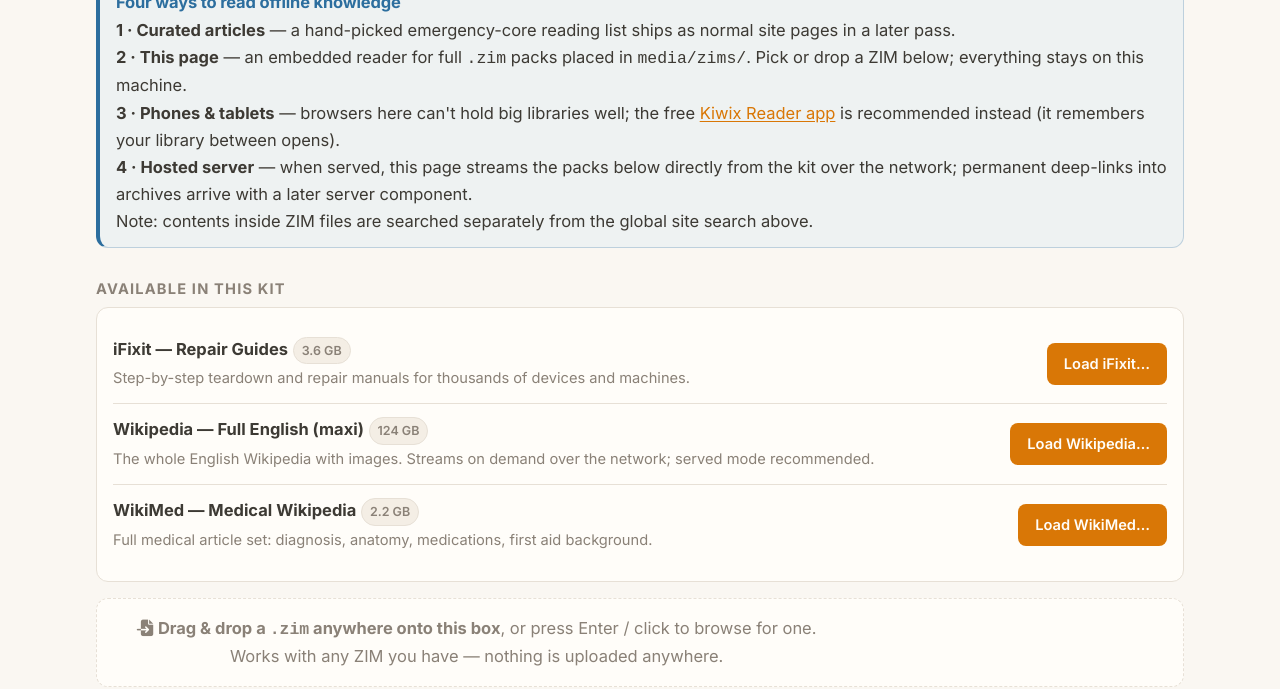
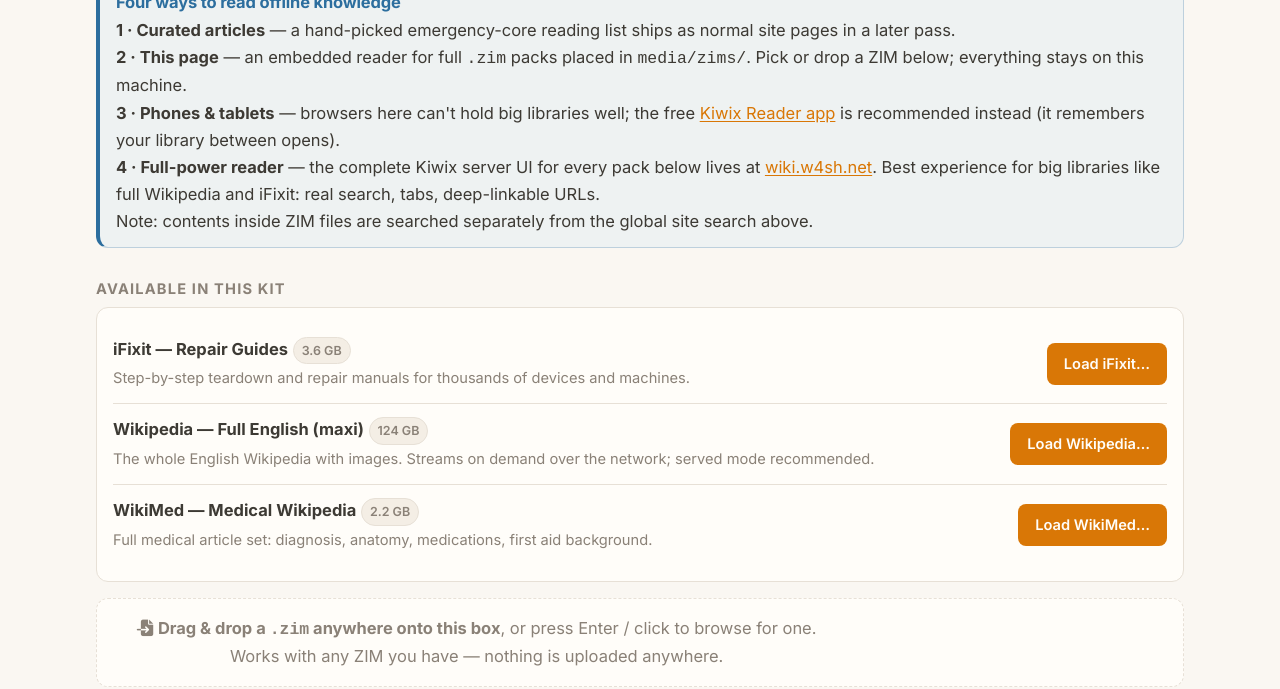
Before and after one commit to washburnello/breakglass, a plain HTML site: page wiki/index.html in a window 1280 px wide. Shown: the part 134-823 px from the top of the page. Drawn offline with Linux system fonts and the light colour scheme; no server answers.

Commit message:
Wiki: point served users at kiwix-serve full reader (wiki.w4sh.net)

```diff
--- a/wiki/index.html
+++ b/wiki/index.html
@@ -27,7 +27,7 @@
 <p><strong>1 · Curated articles</strong> — a hand-picked emergency-core reading list ships as normal site pages in a later pass.</p>
 <p><strong>2 · This page</strong> — an embedded reader for full <code>.zim</code> packs placed in <code>media/zims/</code>. Pick or drop a ZIM below; everything stays on this machine.</p>
 <p><strong>3 · Phones &amp; tablets</strong> — browsers here can't hold big libraries well; the free <a href="https://kiwix.org" rel="noopener" target="_blank">Kiwix Reader app</a> is recommended instead (it remembers your library between opens).</p>
-<p><strong>4 · Hosted server</strong> — when served, this page streams the packs below directly from the kit over the network; permanent deep-links into archives arrive with a later server component.</p>
+<p><strong>4 · Full-power reader</strong> — the complete Kiwix server UI for every pack below lives at <a href="https://wiki.w4sh.net" rel="noopener">wiki.w4sh.net</a>. Best experience for big libraries like full Wikipedia and iFixit: real search, tabs, deep-linkable URLs.</p>
 <p>Note: contents inside ZIM files are searched separately from the global site search above.</p>
 </div>
 
@@ -61,7 +61,7 @@
 <p><button class="btn btn-ghost" id="fts-dismiss" type="button">Got it</button></p>
 </div>
 <div id="zimit-note" class="callout callout-caution" hidden>
-<p>This archive is a web-capture (Zimit) type. In portable/file mode it renders simplified — some interactive parts won't work. Served mode or the Kiwix app shows it fully.</p>
+<p>This archive is a web-capture (Zimit) type and renders simplified here. For the full experience use <a href="https://wiki.w4sh.net" rel="noopener">wiki.w4sh.net</a>, or open it in the Kiwix app.</p>
 </div>
 
 <section class="card" id="reader" hidden>
```
